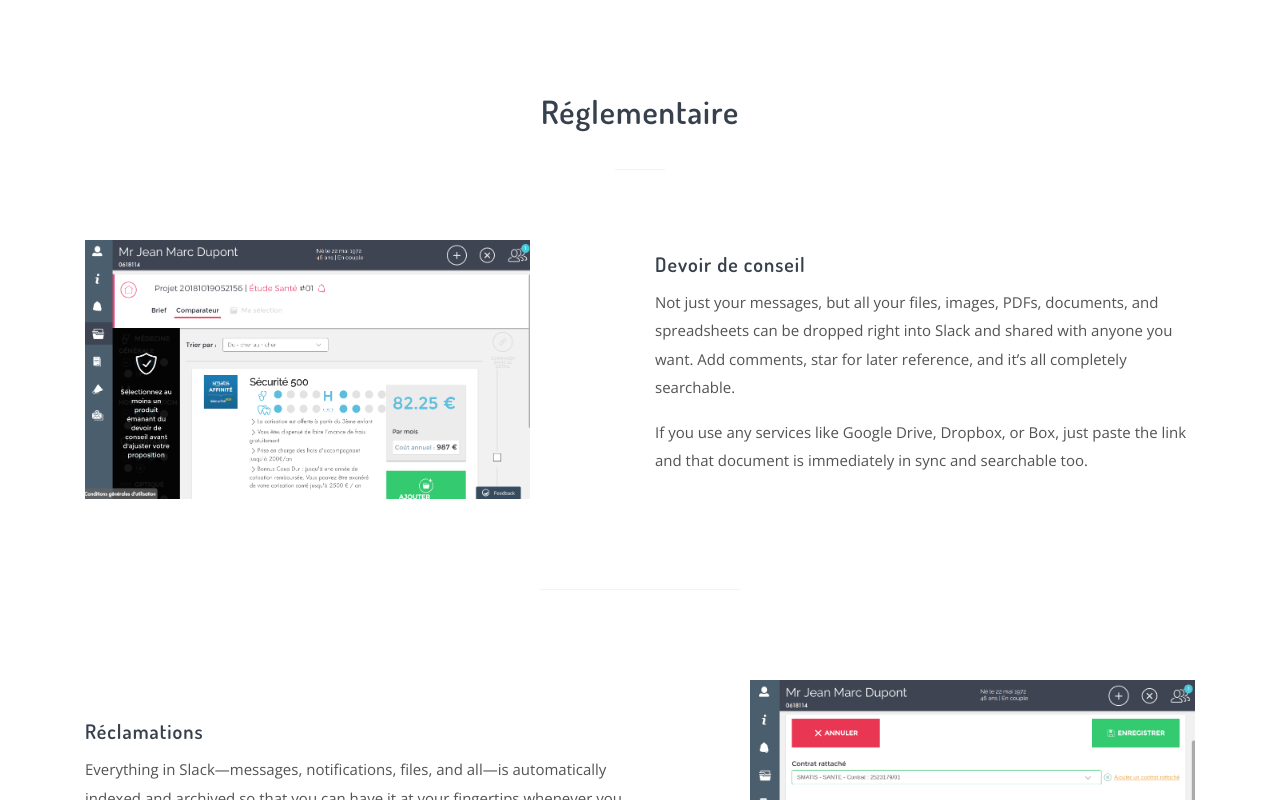
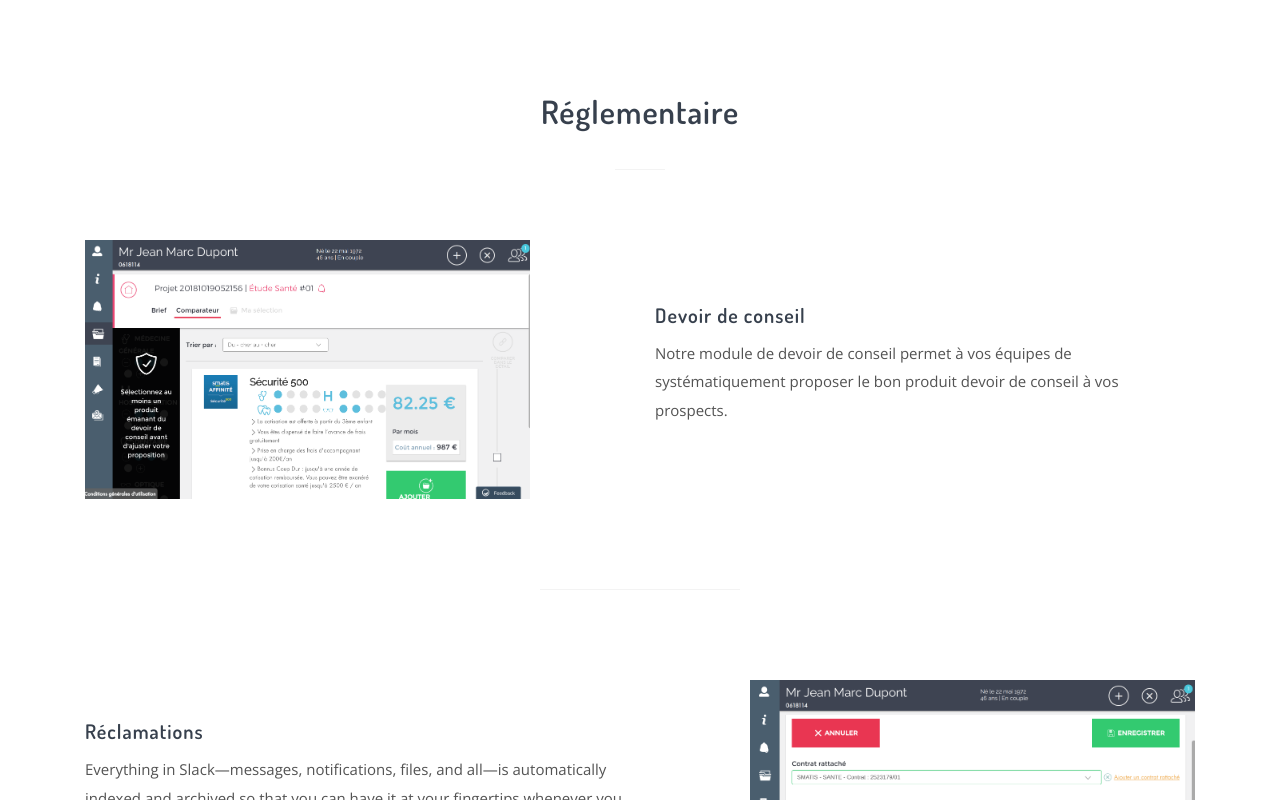
Before and after one commit to straumat/sps-solutions-site-web, a plain HTML site: page beta/index.html in a window 1280 px wide. Shown: the part 11200-12000 px from the top of the page. Drawn offline with nearby package versions, Linux system fonts and the light colour scheme.

Commit message:
Réglementaire - Devoir de conseil ( closes #24 )

```diff
--- a/beta/index.html
+++ b/beta/index.html
@@ -529,11 +529,8 @@
 
                 <div class="col-12 offset-md-1 col-md-6">
                     <h5>Devoir de conseil</h5>
-                    <p>Not just your messages, but all your files, images, PDFs, documents, and spreadsheets can be
-                        dropped right into Slack and shared with anyone you want. Add comments, star for later
-                        reference, and it’s all completely searchable.</p>
-                    <p>If you use any services like Google Drive, Dropbox, or Box, just paste the link and that document
-                        is immediately in sync and searchable too.</p>
+                    <p>Notre module de devoir de conseil permet à vos équipes de systématiquement proposer le bon
+                        produit devoir de conseil à vos prospects.</p>
                 </div>
             </div>
             <!-- =================================================================================================== -->
```
